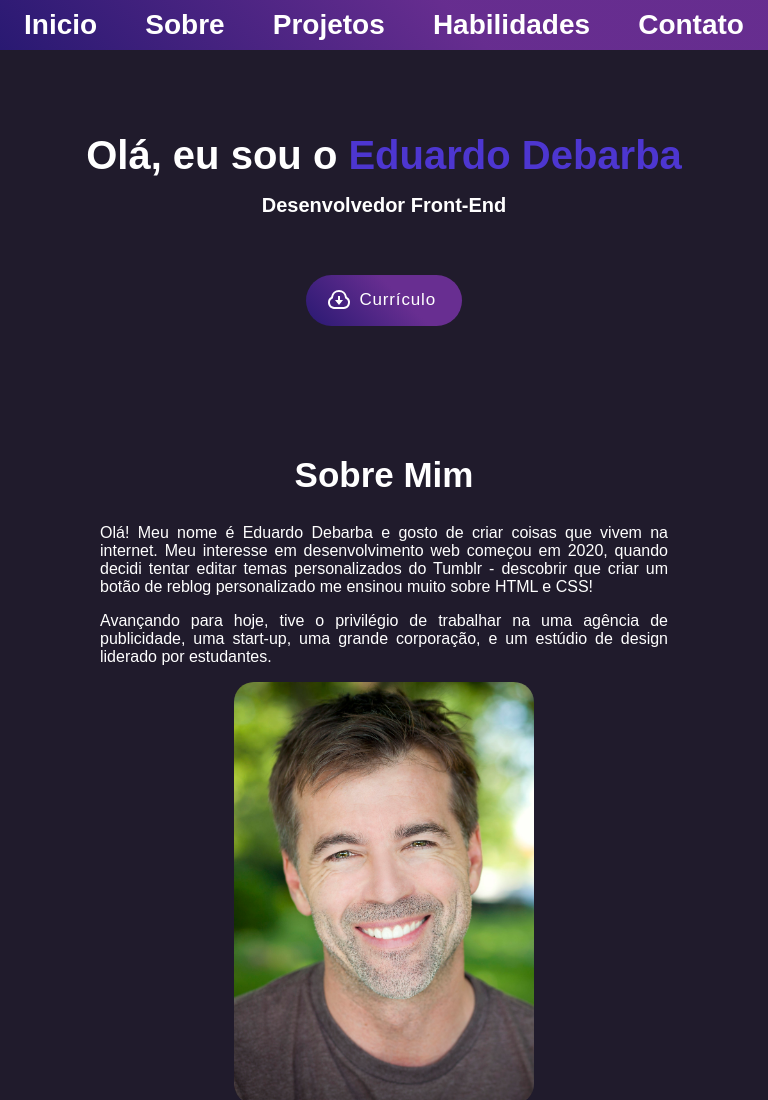
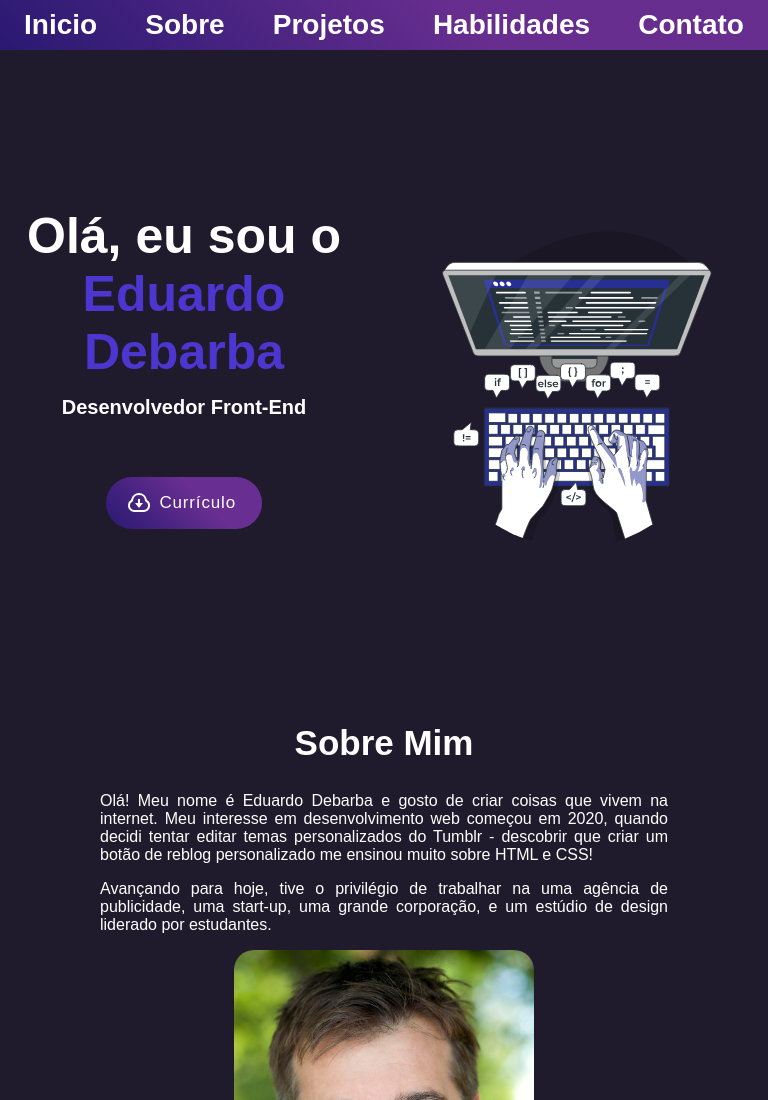
Before and after one commit to EduardoDebarba/portfolio-eduardo-debarba, a plain HTML site: page index.html in a window 768 px wide. Shown: the top 1100 px of the page. Drawn offline with Linux system fonts and the light colour scheme; a web font is replaced by a local one.

Commit message:
troca das imagens

```diff
--- a/index.html
+++ b/index.html
@@ -58,8 +58,7 @@
         <div>
           <img
             class="image-cartoon"
-            src="./images/developer-activity-animate (1).svg"
-            alt="cartoon-dev"
+            src="./images/code-typing-animate.svg"
           />
         </div>
       </section>
--- a/style.css
+++ b/style.css
@@ -74,15 +74,16 @@ h4 {
 .button-inicio svg {
   margin-right: 0.5em;
 }
-
-.button-inicio:hover {
-  cursor: pointer;
-  border-radius: 20em;
-  box-shadow: 0 0 0.3125em 0.3125em rgb(86, 46, 128);
+@media(hover:hover){
+  .button-inicio:hover {
+    cursor: pointer;
+    border-radius: 20em;
+    box-shadow: 0 0 0.3125em 0.3125em rgb(86, 46, 128);
+  }
 }
 
 .image-cartoon {
-  width: 40.625em;
+  width: 41.625em;
 }
 
 #sobre-mim {
@@ -373,10 +374,6 @@ header{
 .footer-email{
   margin-bottom: 35px;
 }
-
-
-
-
 }
 
 
@@ -388,7 +385,8 @@ header{
 @media (min-width: 768px) and (max-width: 1024px) {
 
  .image-cartoon{
-  display: none;
+  width: 400px;
+  padding-top: 90px;
  }
 
  /* Provisório */
@@ -434,7 +432,7 @@ margin: 15px;
   }
 
   h1{
-    font-size: 40px;
+    font-size: 50px;
     text-align: center;
 }
 
```
Also changed, not shown: images/code-typing-animate.svg (added), images/hand-coding-animate.svg (added).
